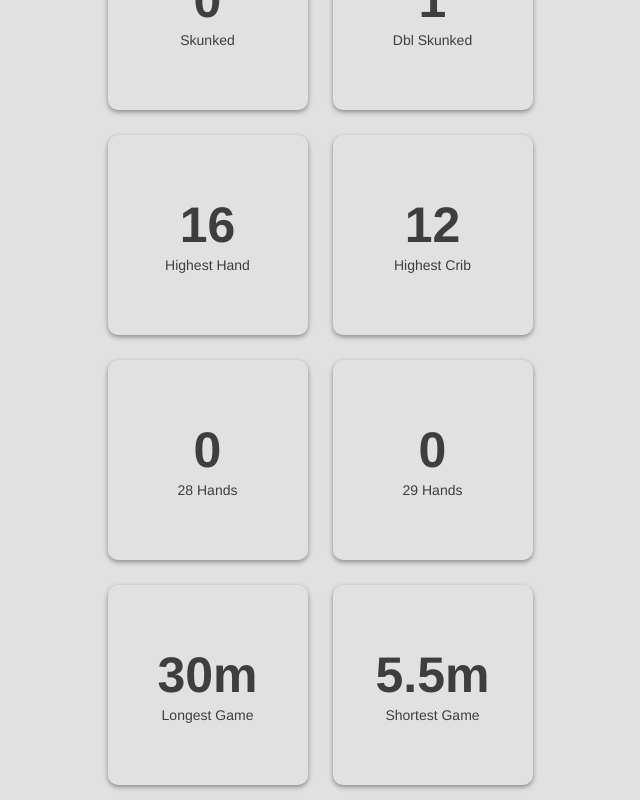
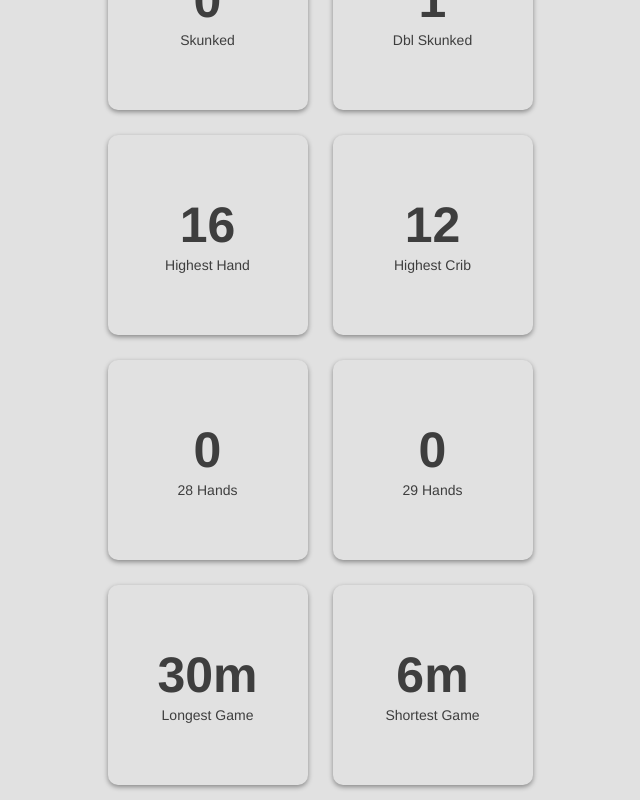
Before and after one commit to ClaytonDewey/tca-cribbage, a React (Create React App) app: page /#/ in a window 1280 px wide. Shown: the part 1099-1899 px from the top of the page, without its empty margins (320-960 px from the left). Built offline with nearby package versions, Linux system fonts and the light colour scheme.

Commit message:
Rounded shortest/longest game times...

```diff
--- a/src/Components/Home/Home.tsx
+++ b/src/Components/Home/Home.tsx
@@ -85,6 +85,7 @@ export const Home = ({ gameResults }) => {
     const countHighHand = (results, what: number) => {
         let count = 0;
         results.map(x => x["highHand"] === what ? count++ : count);
+        results.map(x => x["highCrib"] === what ? count++ : count);
         return count;
     }
 
@@ -173,11 +174,11 @@ export const Home = ({ gameResults }) => {
                             29 Hands
                         </div>
                         <div className="stat">
-                            <span>{calculateLongestGame(gameResults) / 1000 / 60}m</span>
+                            <span>{Math.round(calculateLongestGame(gameResults) / 1000 / 60)}m</span>
                             Longest Game
                         </div>
                         <div className="stat">
-                            <span>{calculateShortestGame(gameResults) / 1000 / 60}m</span>
+                            <span>{Math.round((calculateShortestGame(gameResults) / 1000 / 60))}m</span>
                             Shortest Game
                         </div>
                     </div>
```
